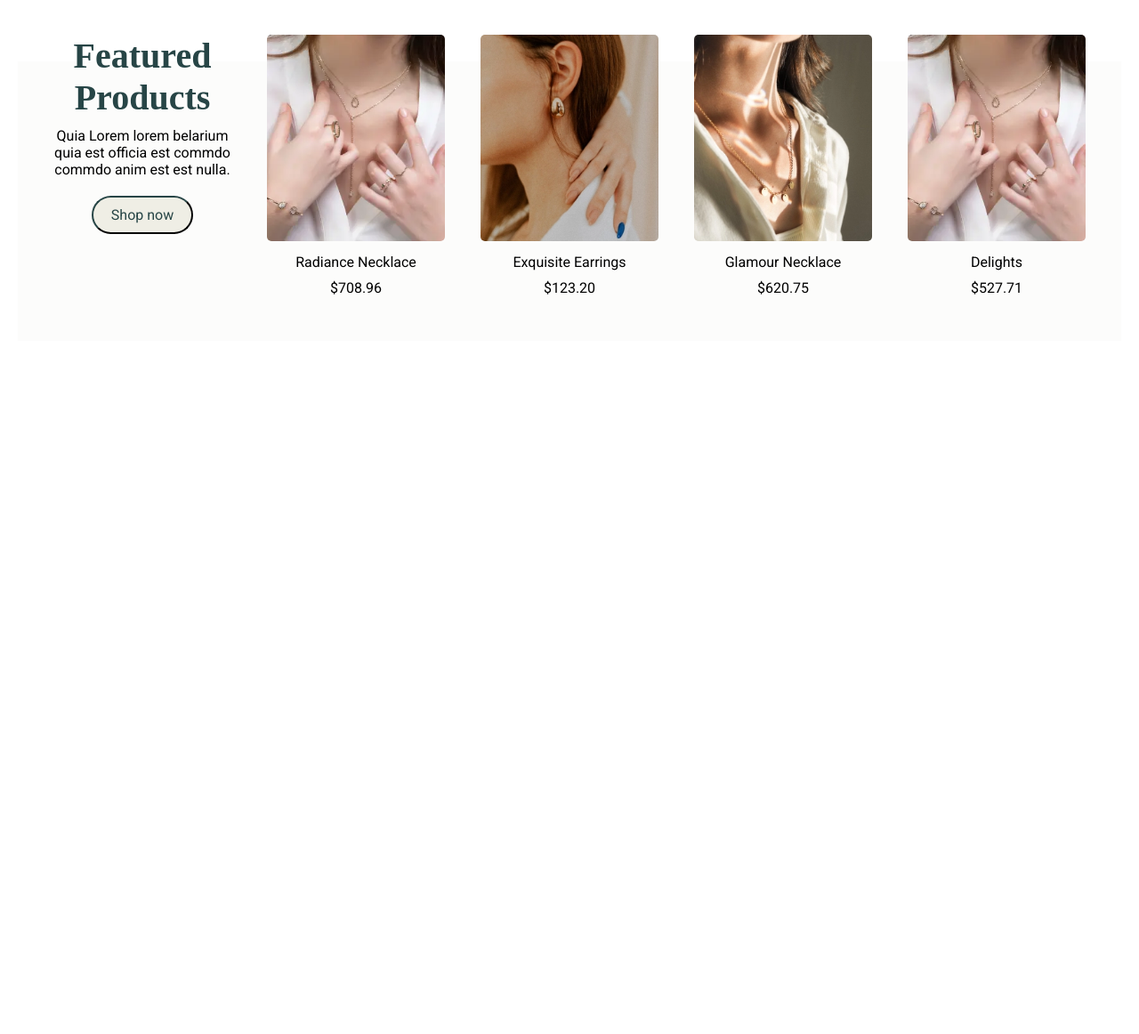
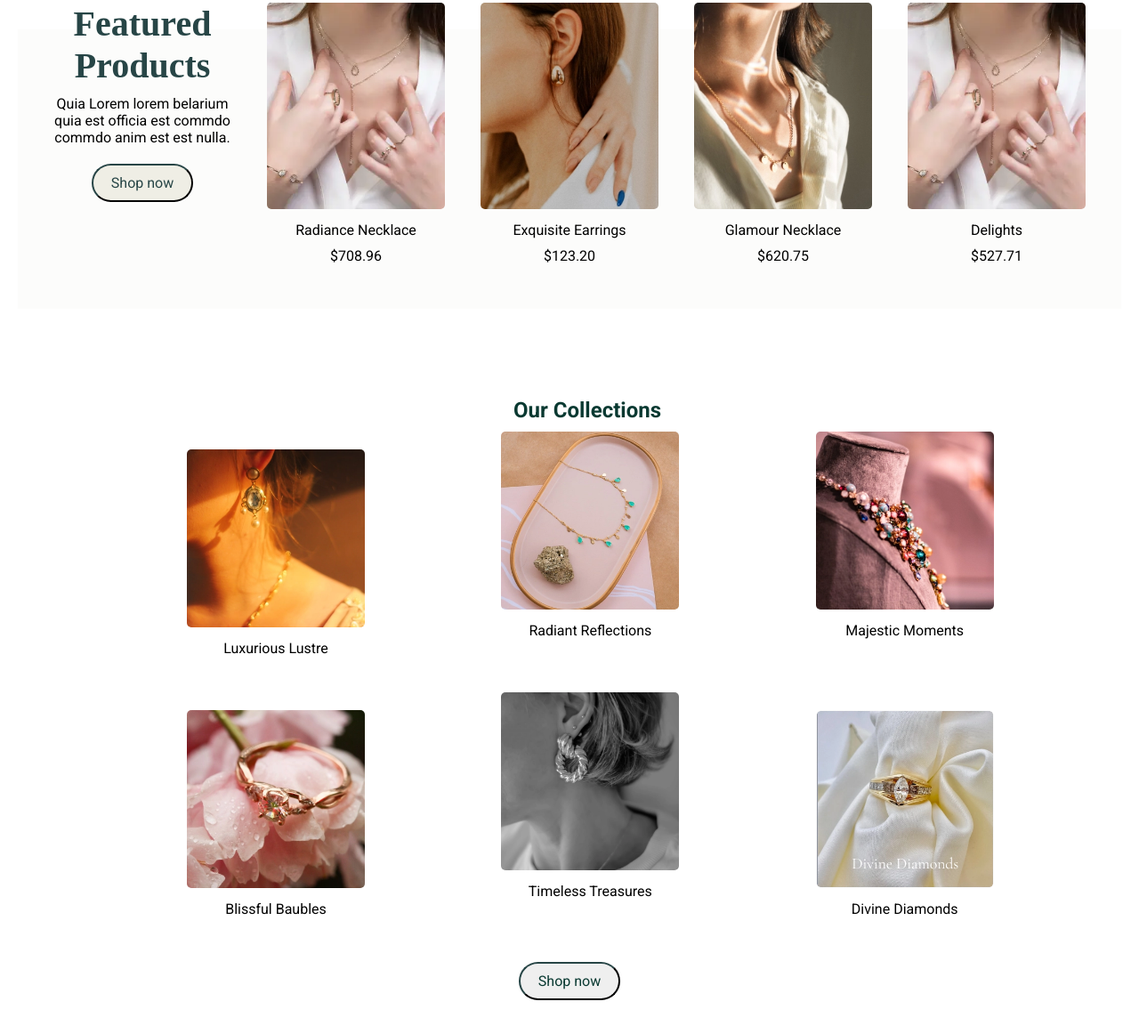
Before and after one commit to SaraJaramillo12/Darling, a plain HTML site: page index.html in a window 1280 px wide. Shown: the part 1050-2212 px from the top of the page at 89% size. Before the commit the page ends 1433 px from the top, so only its background shows below. Drawn offline with nearby package versions, Linux system fonts and the light colour scheme.

Commit message:
Se agregó section con la colección de los productos

```diff
--- a/index.html
+++ b/index.html
@@ -62,7 +62,6 @@
           </div>
         </div>
       </section>
-    </main>
 
       <section id="featured-products">
         <div class="featured-products">
@@ -116,5 +115,69 @@
         </div>
       </section>
 
+      <section id="collections">
+        <h2>Our Collections</h2>
+        <div class="collections-list">
+          <div class="collection-item">
+            <figure>
+              <img
+                src="assets/colletion-1.webp"
+                alt="Luxurious Lustre"
+              />
+            </figure>
+            <p>Luxurious Lustre</p>
+          </div>
+          <div class="collection-item">
+            <figure>
+              <img
+                src="assets/colletion-2.webp"
+                alt="Radiant Reflections"
+              />
+            </figure>
+            <p>Radiant Reflections</p>
+          </div>
+          <div class="collection-item">
+            <figure>
+              <img
+                src="assets/colletion-3.webp"
+                alt="Majestic Moments"
+              />
+            </figure>
+            <p>Majestic Moments</p>
+          </div>
+          <div class="collection-item">
+            <figure>
+              <img
+                src="assets/colletion-4.webp"
+                alt="Blissful Baubles"
+              />
+            </figure>
+            <p>Blissful Baubles</p>
+          </div>
+          <div class="collection-item">
+            <figure>
+              <img
+                src="assets/colletion-5.webp"
+                alt="Timeless Treasures"
+              />
+            </figure>
+            <p>Timeless Treasures</p>
+          </div>
+          <div class="collection-item">
+            <figure>
+              <img src="assets/colletion-6.webp" alt="Divine Diamonds" />
+            </figure>
+            <p>Divine Diamonds</p>
+          </div>
+        </div>
+        <button class="shop-now-1">Shop now</button>
+      </section>
+
+    </main>
+
+
+
+
+
   </body>
 </html>
--- a/styles/index.css
+++ b/styles/index.css
@@ -16,7 +16,7 @@
   position: fixed;
   top: 0;
   left: 0;
-  width: 90%;
+  width: 97%;
   z-index: 1000;
 }
 
@@ -148,7 +148,7 @@
 
 .info-item {
   text-align: center;
-  font-size: 20px;
+  font-size: 15px;
 }
 
 .info-item i {
@@ -231,3 +231,66 @@
 .product-item p {
   margin: 10px 0 0;
 }
+
+/* Section collection */
+#collections {
+  padding: 40px 20px;
+  max-width: 1200px;
+  margin: 0 auto;
+
+}
+
+#collections h2 {
+  text-align: center;
+  margin-bottom: 10px;
+  margin-top: 60px;
+  color: #093931ff;
+  margin-left: 40px;
+}
+
+#collections p {
+  text-align: center;
+  margin-bottom: 20px;
+}
+
+.shop-now-1 {
+  display: block;
+  margin: 20px auto;
+  padding: 10px 20px;
+  border-color: #274546;
+  color: #093931ff;
+  cursor: pointer;
+  font-size: 16px;
+  border-radius: 25px;
+}
+
+.collections-list {
+  display: grid;
+  grid-template-columns: repeat(3, 1fr);
+  gap: 20px;
+  margin-top: 20px;
+  margin-left: 160px;
+}
+
+
+.collection-item {
+  text-align: center;
+  margin: 10px;
+  max-width: 200px;
+  position: relative;
+}
+
+.collection-item img {
+  width: 100%;
+  height: auto;
+  border-radius: 5px;
+}
+
+.collection-item p {
+  margin: 10px 0 0;
+}
+
+.collection-item:nth-child(2), .collection-item:nth-child(3),
+.collection-item:nth-child(5) {
+  top: -20px;
+}
```
Lines whose indentation alone changed are shown as unchanged.
